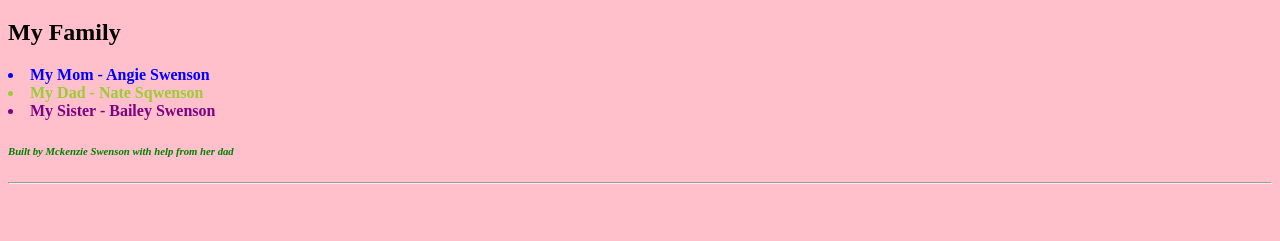
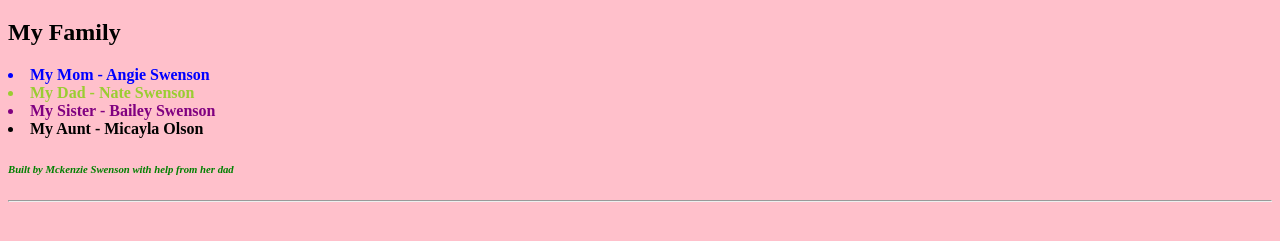
Before and after one commit to natejswenson/mckenzie, a plain HTML site: page index.html in a window 1280 px wide. Shown: the part 71-312 px from the top of the page. Drawn offline with Linux system fonts and the light colour scheme.

Commit message:
Fix mistake

```diff
--- a/index.html
+++ b/index.html
@@ -8,8 +8,9 @@
 <H1>Mckenzie's Website</H1>
 <H2>My Family</H2>
 <li style="color:blue">My Mom - Angie Swenson</li>
-<li style="color:yellowgreen">My Dad - Nate Sqwenson</li>
+<li style="color:yellowgreen">My Dad - Nate Swenson</li>
 <li style="color:purple">My Sister - Bailey Swenson</li>
+  <li style="color:bluepurple"> My Aunt - Micayla Olson</li>
 <H6 style="color:green"><i>Built by Mckenzie Swenson with help from her dad</i></H6>
 <HR>
 </BODY>
```
